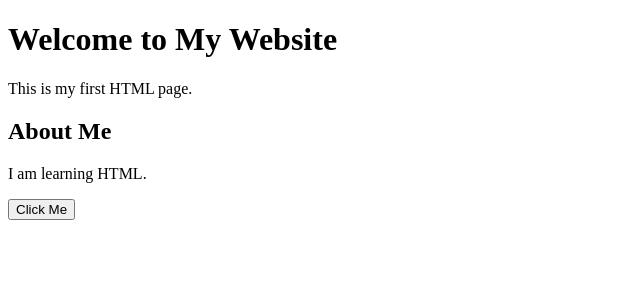
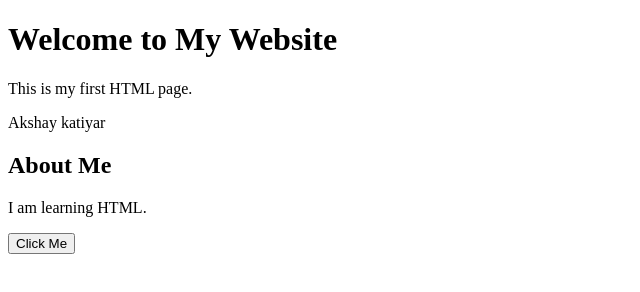
Before and after one commit to akshay-katiyar10/Akshay, a plain HTML site: page index.html in a window 1280 px wide. Shown: the whole page, without its empty margins (0-640 px from the left). Drawn offline with Linux system fonts and the light colour scheme.

Commit message:
new file

```diff
--- a/index.html
+++ b/index.html
@@ -9,6 +9,7 @@
 
     <h1>Welcome to My Website</h1>
     <p>This is my first HTML page.</p>
+	<p>Akshay katiyar</p>
 
     <h2>About Me</h2>
     <p>I am learning HTML.</p>
```
Also changed, not shown: akshay.txt (added).
